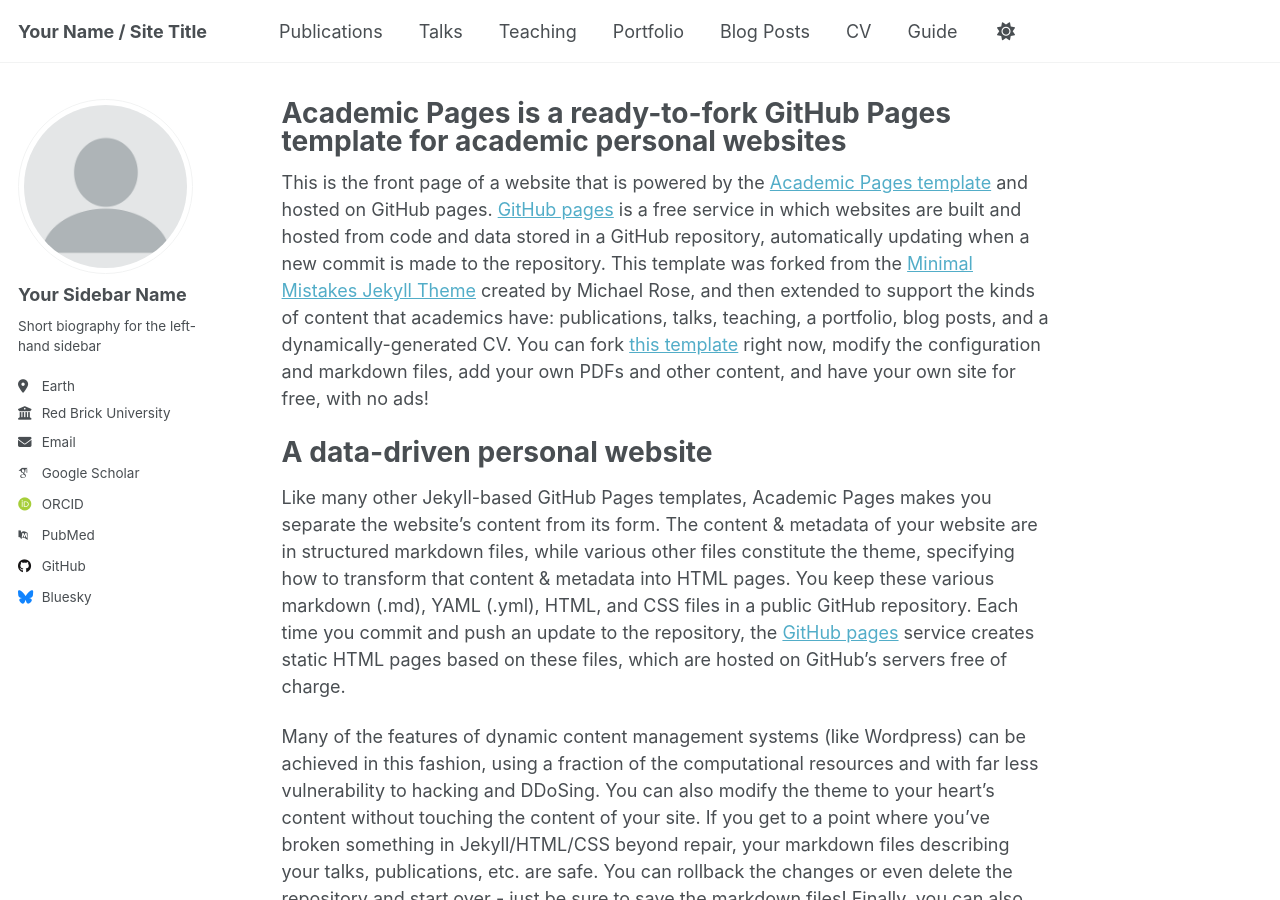
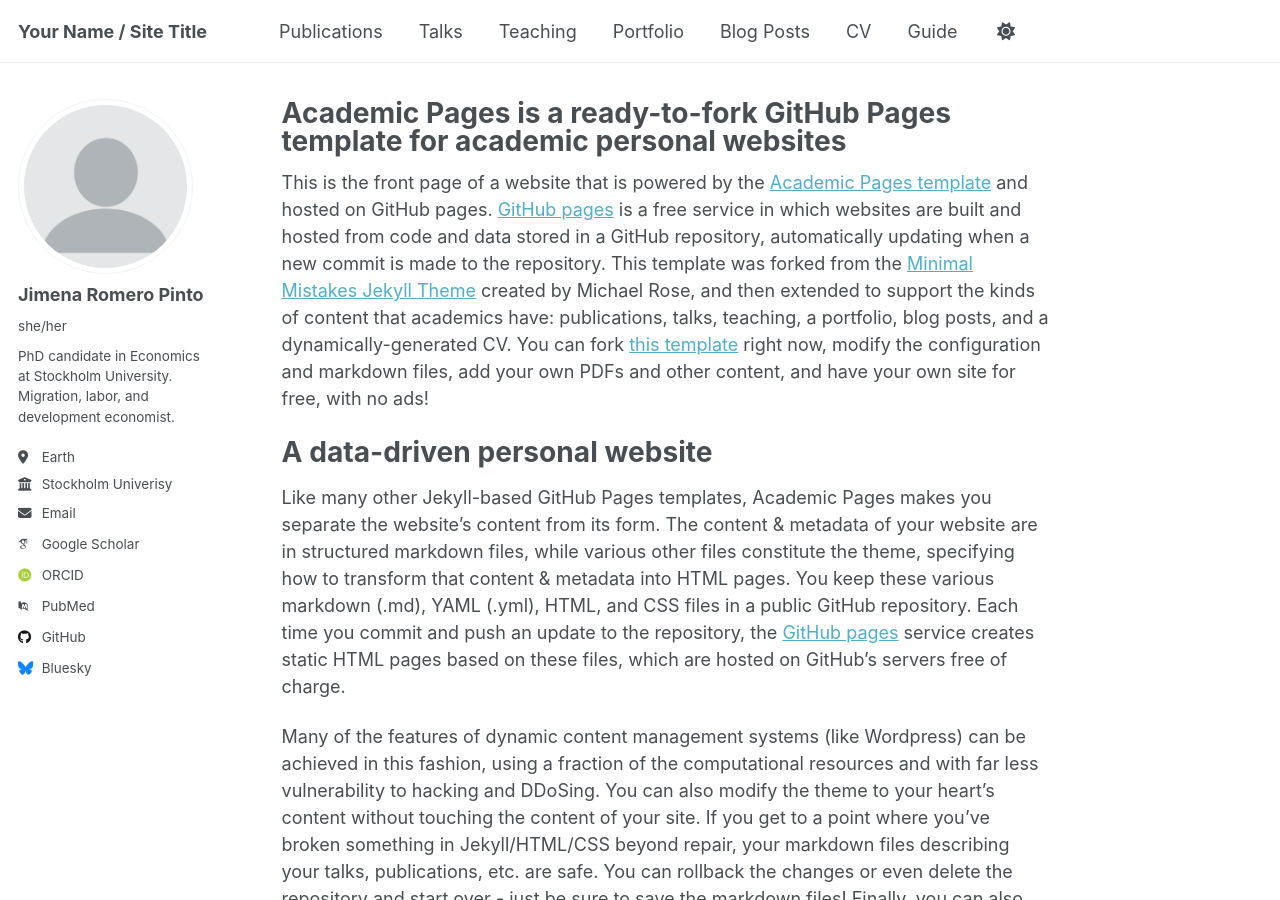
Before and after one commit to jimenarp/jimenarp.github.io, a Jekyll site: the page built from _pages/about.md, in a window 1280 px wide and 900 px high. Built offline with Jekyll 4.4.1, drawn with Linux system fonts in a browser that asks for light colours; some web fonts are replaced.

Commit message:
first_try.yml

```diff
--- a/_config.yml
+++ b/_config.yml
@@ -23,11 +23,11 @@ repository               : "academicpages/academicpages.github.io"
 author:
   # Biographic information
   avatar           : "profile.png"
-  name             : "Your Sidebar Name"
-  pronouns         : # example: "she/her"
-  bio              : "Short biography for the left-hand sidebar"
+  name             : "Jimena Romero Pinto"
+  pronouns         : "she/her"
+  bio              : "PhD candidate in Economics at Stockholm University. Migration, labor, and development economist."
   location         : "Earth"
-  employer         : "Red Brick University"
+  employer         : "Stockholm Univerisy"
   uri              : # URL
   email            : "none@example.org"
 
```
